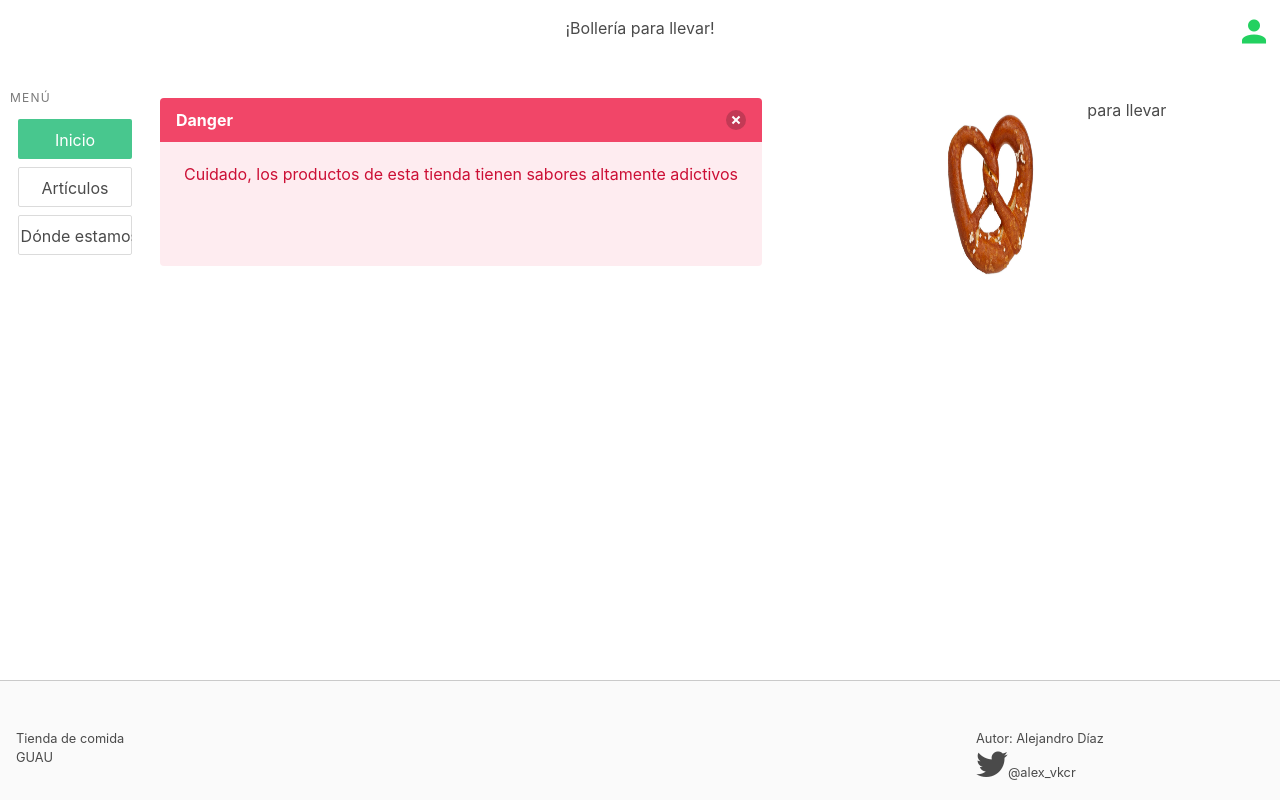
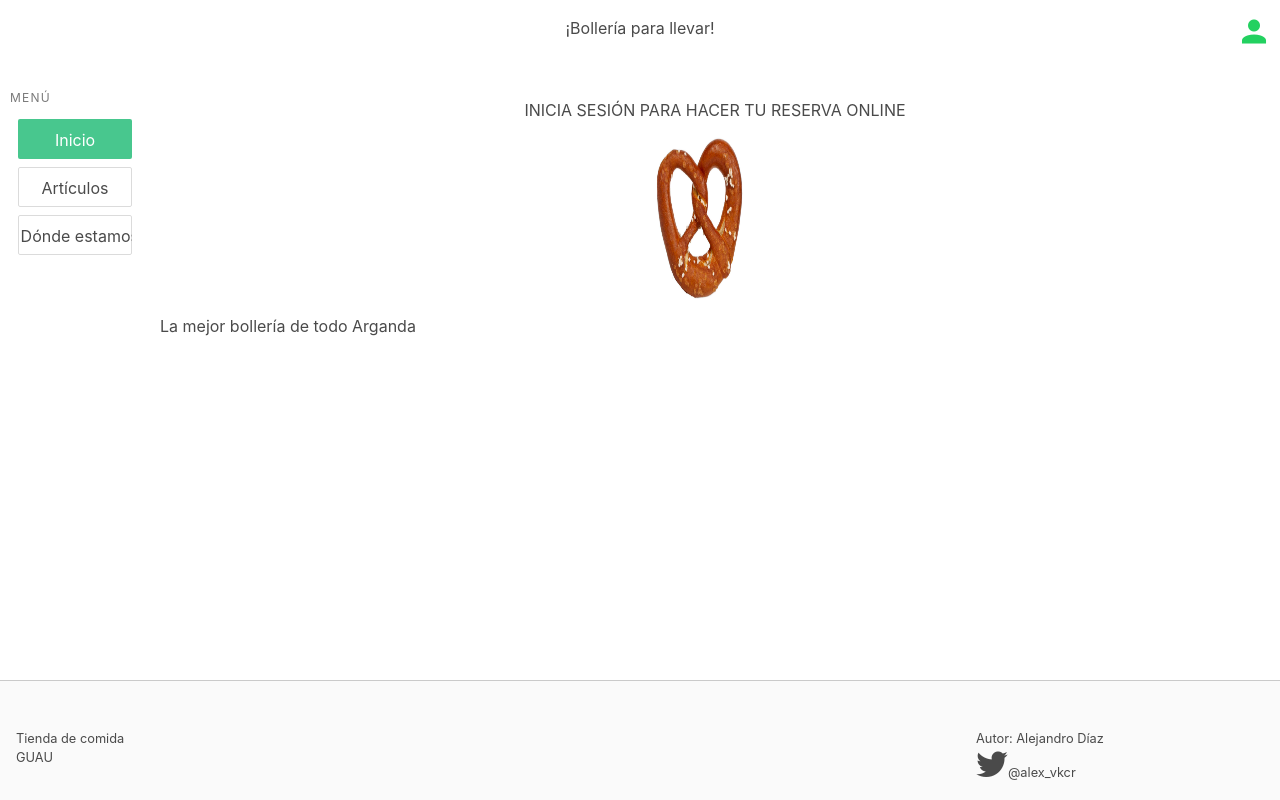
Before and after one commit to alexvkcr/shop, a Vue app in the folder shop/: page / in a window 1280 px wide. Built offline with nearby package versions, Linux system fonts and the light colour scheme; what v-img would draw is missing.

Commit message:
feat/ new index distribution

```diff
--- a/shop/src/components/Index.vue
+++ b/shop/src/components/Index.vue
@@ -1,10 +1,8 @@
 <template>
   <div id="Index">
-    <b-message title="Danger" type="is-danger" aria-close-label="Close message">
-            Cuidado, los productos de esta tienda tienen sabores altamente adictivos
-    </b-message>
+    <span class="notLogged">INICIA SESIÓN PARA HACER TU RESERVA ONLINE</span>
     <img class="indexImg img1" :src="require(`@/assets/img/pretzel.jpg`)" alt="Imagen de Pretzel" >
-    <span>para llevar</span>
+    <span>La mejor bollería de todo Arganda</span>
   </div>
 </template>
 
@@ -17,8 +15,13 @@ export default {
 
 <style>
 #Index {
-  display: flex;
   overflow-x: hidden;
+}
+.notLogged{
+  display: block;
+  width: 100%;
+  margin: 0 auto;
+  text-align: center;
 }
 .indexImg{
   display: inline-block;
@@ -51,7 +54,7 @@ article.message{
     display: block;
     width: 15vw;
     height: 15vw;
-    margin-left: 12%;
+    margin-left: 40%;
     padding: 0 3em;
     padding-right: auto;
   }
@@ -61,7 +64,7 @@ article.message{
     }
     to {
       background: linear-gradient(140deg, #ffffff, #ffffff, #ffffff);
-      margin: auto auto auto 12%;
+      margin: auto auto auto 40%;
     }
   }
 
```
